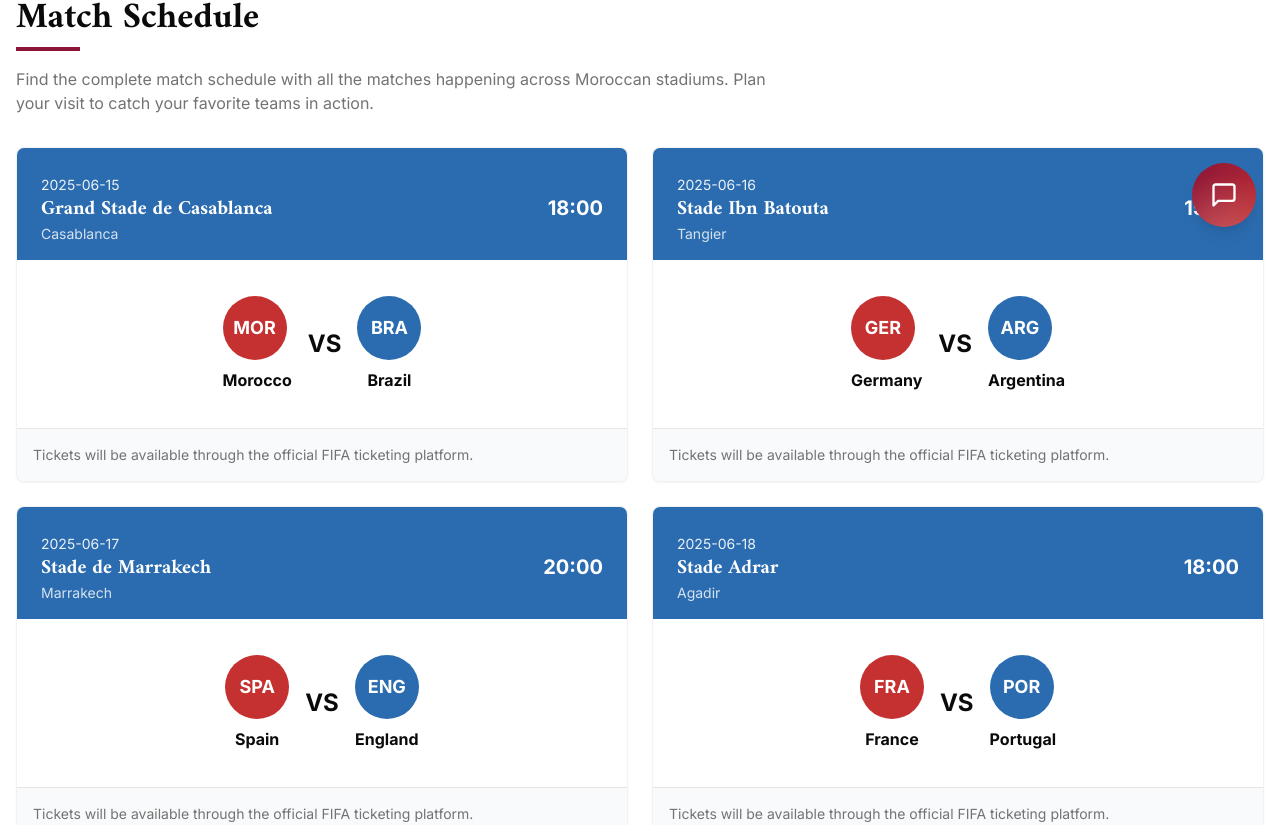
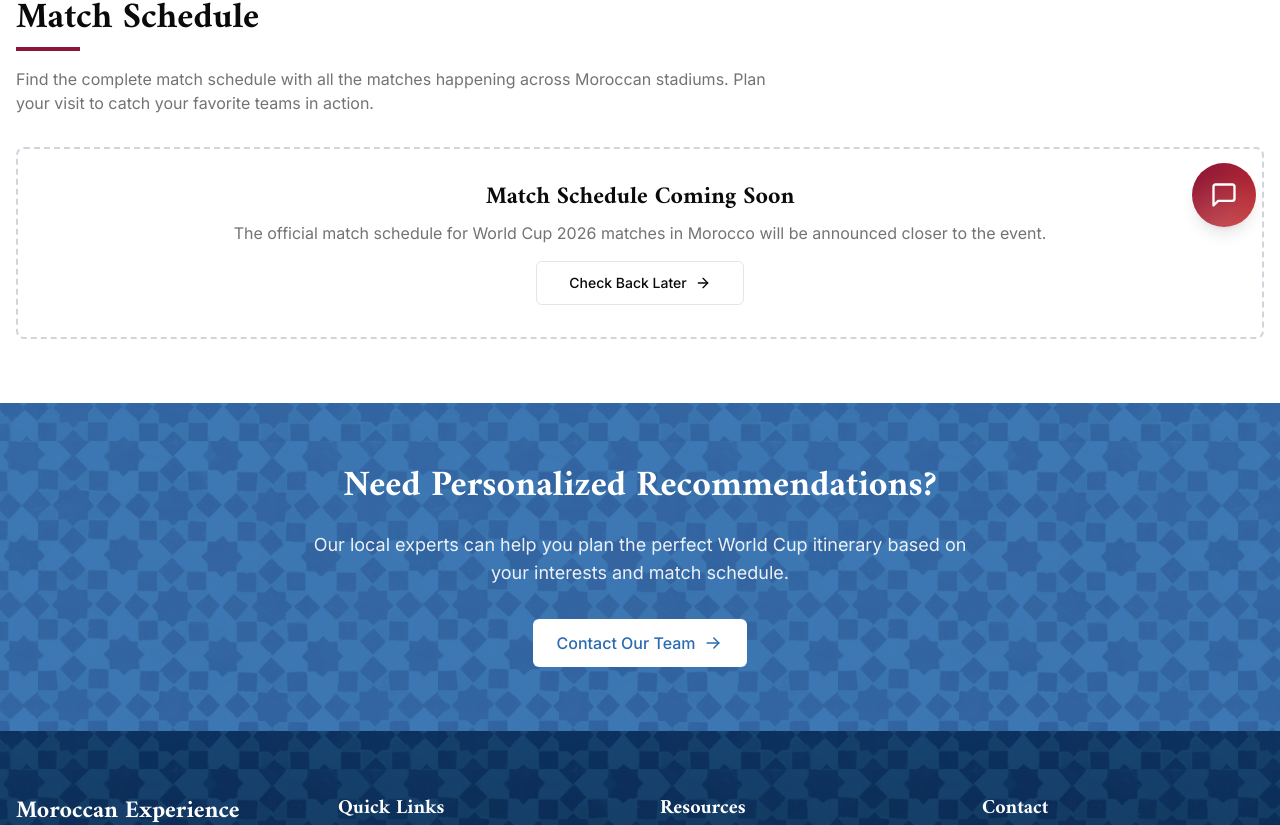
Before and after one commit to zohirben/WCP2-Platform, a Next.js app: page /offers in a window 1280 px wide. Shown: the part 549-1374 px from the top of the page. Built offline with nearby package versions, Linux system fonts and the light colour scheme.

Commit message:
hide match schedule

```diff
--- a/app/offers/page.tsx
+++ b/app/offers/page.tsx
@@ -9,6 +9,7 @@
 import { Card, CardContent, CardDescription, CardFooter, CardHeader, CardTitle } from "@/components/ui/card";
 import { Tabs, TabsContent, TabsList, TabsTrigger } from "@/components/ui/tabs";
 import { OfferCard } from "@/components/offer-card";
+import { ButtonCTA } from "@/components/ui/button-cta";
 import { ZellijPattern, MoroccanArchPattern } from "@/components/ui/pattern";
 import { CalendarCheck, Utensils, Building, Bus, Star } from "lucide-react";
 import Image from "next/image";
@@ -67,7 +68,17 @@
                 Find the complete match schedule with all the matches happening across Moroccan stadiums. Plan your visit to catch your favorite teams in action.
               </p>
 
-              <div className="grid grid-cols-1 md:grid-cols-2 gap-6">
+              {/* Coming Soon placeholder */}
+              <div className="p-8 rounded-lg border-2 border-dashed border-gray-300 dark:border-gray-700 text-center">
+                <h3 className="font-amiri text-2xl font-bold mb-2">Match Schedule Coming Soon</h3>
+                <p className="text-muted-foreground mb-4">The official match schedule for World Cup 2026 matches in Morocco will be announced closer to the event.</p>
+                <ButtonCTA variant="outline" showArrow href="/offers">
+                  Check Back Later
+                </ButtonCTA>
+              </div>
+
+              {/* Original match schedule content - hidden */}
+              <div className="grid grid-cols-1 md:grid-cols-2 gap-6" style={{ display: 'none' }}>
                 {PLACEHOLDER_SITES.map((match) => (
                   <Card key={match.id} className="overflow-hidden border-border/50 transition-all hover:shadow-md">
                     <CardHeader className="bg-[#2B6CB0] text-white pb-4">
```
